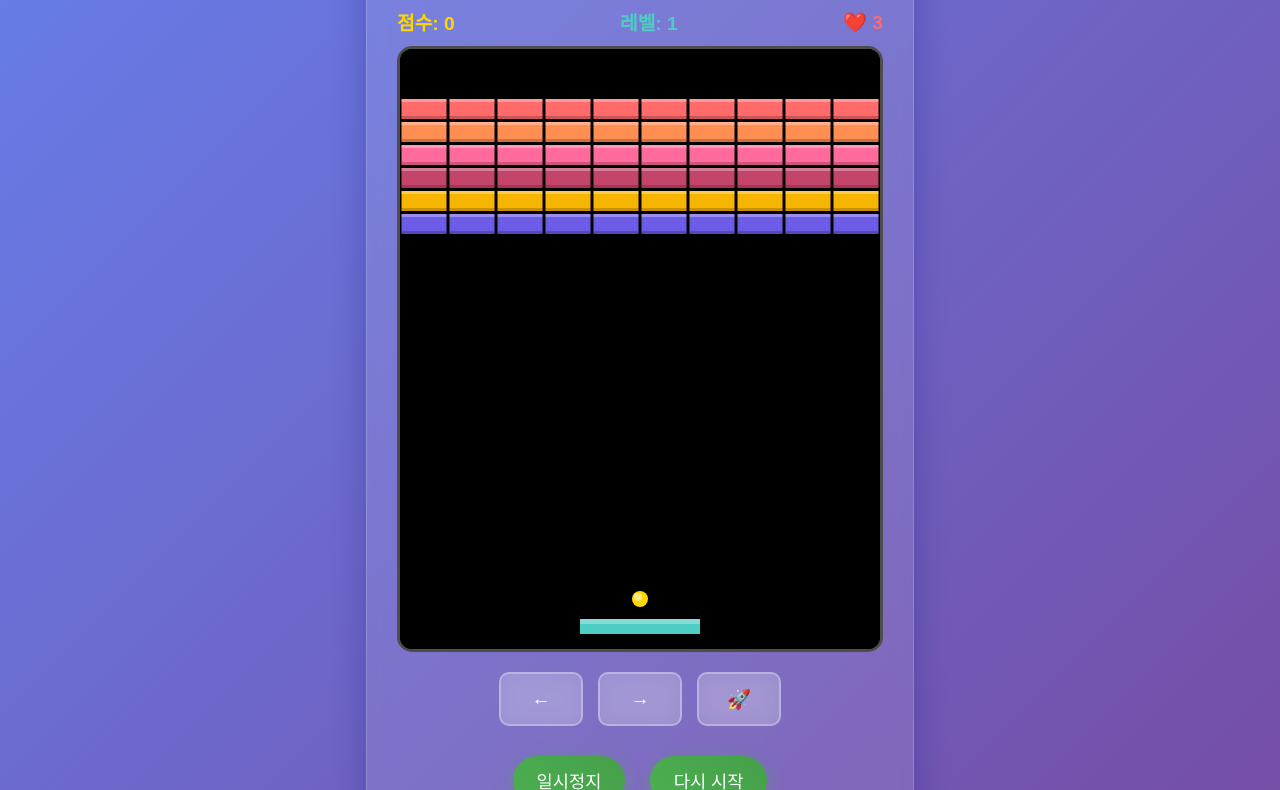
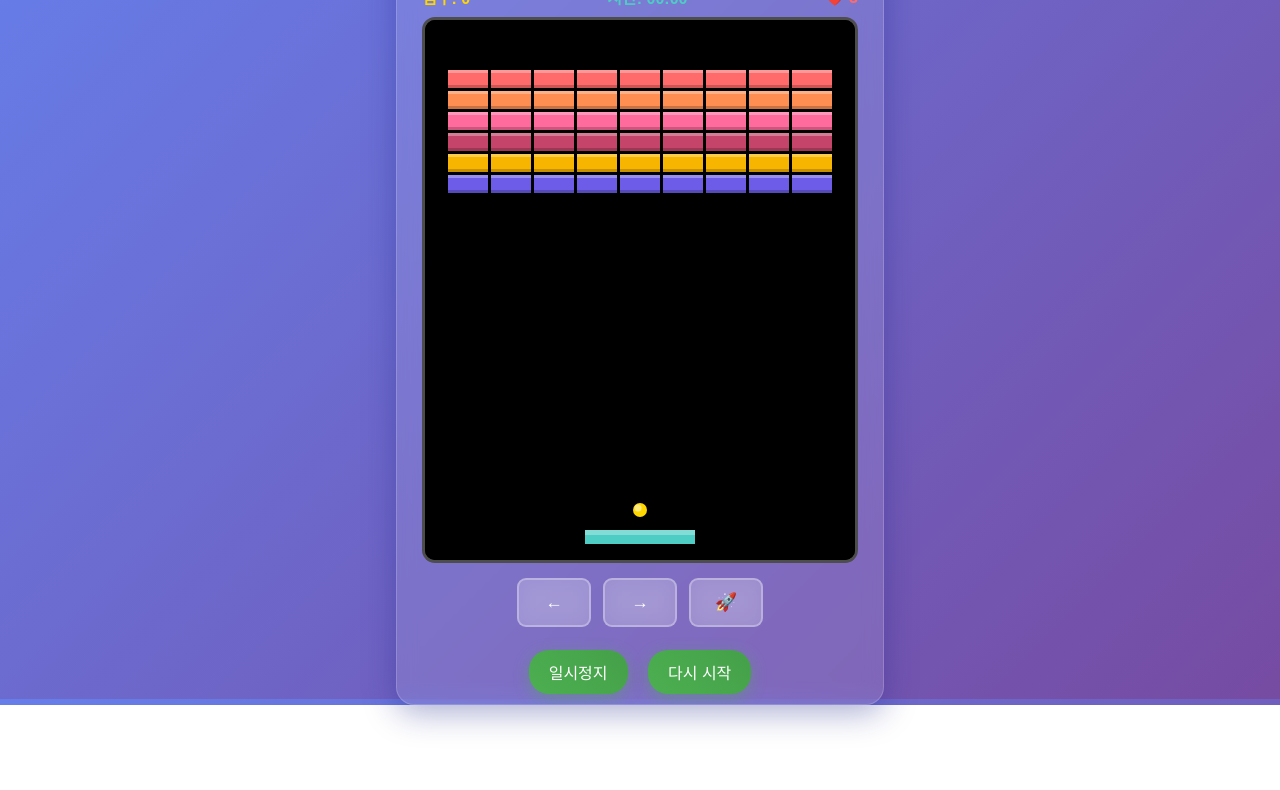
Before and after one commit to hkno3/block-game, a plain HTML site: page index.html in a window 1280 px wide. Shown: the part 101-891 px from the top of the page. After the commit the page ends 806 px from the top, so only its background shows below. Drawn offline with Linux system fonts and the light colour scheme.

Commit message:
Update index.html

```diff
--- a/index.html
+++ b/index.html
@@ -11,25 +11,28 @@
             display: flex;
             justify-content: center;
             align-items: center;
-            min-height: 100vh;
+            height: 100vh;
             background: linear-gradient(135deg, #667eea 0%, #764ba2 100%);
             font-family: 'Arial', sans-serif;
             color: white;
+            overflow: hidden;
         }
 
         .game-container {
             background: rgba(255, 255, 255, 0.1);
             backdrop-filter: blur(10px);
-            border-radius: 20px;
-            padding: 30px;
+            border-radius: 18px;
+            padding: 25px;
             box-shadow: 0 8px 32px rgba(31, 38, 135, 0.37);
             border: 1px solid rgba(255, 255, 255, 0.18);
             text-align: center;
+            max-height: 95vh;
+            overflow: hidden;
         }
 
         h1 {
-            margin: 0 0 20px 0;
-            font-size: 2.5em;
+            margin: 0 0 15px 0;
+            font-size: 2.2em;
             text-shadow: 2px 2px 4px rgba(0,0,0,0.3);
             background: linear-gradient(45deg, #fff, #ffd700);
             -webkit-background-clip: text;
@@ -39,9 +42,9 @@
 
         canvas {
             border: 3px solid rgba(255, 255, 255, 0.3);
-            border-radius: 15px;
+            border-radius: 13px;
             background: #000;
-            box-shadow: inset 0 0 20px rgba(0,0,0,0.3);
+            box-shadow: inset 0 0 18px rgba(0,0,0,0.3);
             display: block;
             margin: 0 auto;
         }
@@ -50,36 +53,28 @@
             display: flex;
             justify-content: space-between;
             align-items: center;
-            margin: 20px 0 10px 0;
-            font-size: 1.2em;
+            margin: 15px 0 8px 0;
+            font-size: 1em;
             font-weight: bold;
         }
 
-        .score {
-            color: #FFD700;
-        }
-
-        .lives {
-            color: #FF6B6B;
-        }
-
-        .level {
-            color: #4ECDC4;
-        }
+        .score { color: #FFD700; }
+        .lives { color: #FF6B6B; }
+        .level { color: #4ECDC4; }
 
         .controls {
             display: flex;
             justify-content: center;
-            gap: 15px;
-            margin: 20px 0;
+            gap: 12px;
+            margin: 15px 0;
         }
 
         .control-btn {
             background: rgba(255, 255, 255, 0.2);
             border: 2px solid rgba(255, 255, 255, 0.3);
-            border-radius: 10px;
+            border-radius: 9px;
             color: white;
-            font-size: 1.2em;
+            font-size: 1.1em;
             cursor: pointer;
             transition: all 0.2s ease;
             user-select: none;
@@ -87,8 +82,8 @@
             align-items: center;
             justify-content: center;
             backdrop-filter: blur(10px);
-            width: 80px;
-            height: 50px;
+            width: 70px;
+            height: 45px;
         }
 
         .control-btn:active {
@@ -100,11 +95,11 @@
             background: linear-gradient(45deg, #4CAF50, #45a049);
             border: none;
             color: white;
-            padding: 12px 24px;
-            font-size: 1.1em;
-            border-radius: 25px;
+            padding: 10px 20px;
+            font-size: 1em;
+            border-radius: 20px;
             cursor: pointer;
-            margin: 10px;
+            margin: 8px;
             transition: all 0.3s ease;
             box-shadow: 0 4px 15px rgba(76, 175, 80, 0.4);
         }
@@ -129,10 +124,10 @@
         }
 
         .instructions {
-            margin-top: 15px;
-            font-size: 0.9em;
+            margin-top: 12px;
+            font-size: 0.8em;
             opacity: 0.8;
-            line-height: 1.5;
+            line-height: 1.4;
         }
 
         @media (max-width: 600px) {
@@ -169,11 +164,11 @@
 
         <div class="game-info">
             <div class="score">점수: <span id="score">0</span></div>
-            <div class="level">레벨: <span id="level">1</span></div>
+            <div class="level">시간: <span id="gameTime">00:00</span></div>
             <div class="lives">❤️ <span id="lives">3</span></div>
         </div>
 
-        <canvas id="gameCanvas" width="480" height="600"></canvas>
+        <canvas id="gameCanvas" width="430" height="540"></canvas>
 
         <div class="controls">
             <div class="control-btn" id="leftBtn">←</div>
@@ -187,7 +182,7 @@
         <div class="instructions">
             ← → 화살표키 또는 터치로 패들 조작<br>
             스페이스바 또는 🚀 버튼으로 공 발사<br>
-            모든 블록을 깨면 다음 레벨!
+            30초마다 속도 증가!
         </div>
 
         <div class="game-over" id="gameOver">
@@ -208,14 +203,18 @@
         let lives = 3;
         let level = 1;
         let gameWon = false;
+        let gameTime = 0;
+        let lastSpeedUpTime = 0;
+        let gameStartTime = 0;
 
         // 패들
         const paddle = {
-            x: canvas.width / 2 - 60,
+            x: canvas.width / 2 - 55,
             y: canvas.height - 30,
-            width: 120,
-            height: 15,
-            speed: 8,
+            width: 110,
+            height: 14,
+            baseSpeed: 7,
+            speed: 7,
             color: '#4ECDC4'
         };
 
@@ -223,10 +222,11 @@
         const ball = {
             x: canvas.width / 2,
             y: canvas.height - 50,
-            radius: 8,
+            radius: 7,
             dx: 0,
             dy: 0,
-            speed: 5,
+            baseSpeed: 4.5,
+            speed: 4.5,
             color: '#FFD700',
             launched: false
         };
@@ -234,9 +234,9 @@
         // 블록들
         let blocks = [];
         const blockRows = 6;
-        const blockCols = 10;
-        const blockWidth = 45;
-        const blockHeight = 20;
+        const blockCols = 9;
+        const blockWidth = 40;
+        const blockHeight = 18;
         const blockPadding = 3;
         const blockColors = ['#FF6B6B', '#FF8E53', '#FF6B9D', '#C44569', '#F8B500', '#6C5CE7'];
 
@@ -253,7 +253,7 @@
 
             for (let row = 0; row < blockRows; row++) {
                 for (let col = 0; col < blockCols; col++) {
-                    if (level > 1 && Math.random() < 0.1) continue; // 고레벨에서 일부 블록 생략
+                    if (level > 1 && Math.random() < 0.1) continue;
 
                     blocks.push({
                         x: offsetX + col * (blockWidth + blockPadding),
@@ -290,9 +290,40 @@
                    ball.y + ball.radius > rect.y;
         }
 
+        // 시간 포맷팅
+        function formatTime(seconds) {
+            const mins = Math.floor(seconds / 60);
+            const secs = seconds % 60;
+            return `${mins.toString().padStart(2, '0')}:${secs.toString().padStart(2, '0')}`;
+        }
+
+        // 게임 시간 및 속도 업데이트
+        function updateGameTime() {
+            if (!gameRunning || isPaused || gameStartTime === 0) return;
+
+            gameTime = Math.floor((Date.now() - gameStartTime) / 1000);
+
+            // 30초마다 속도 증가
+            const speedUpIntervals = Math.floor(gameTime / 30);
+            if (speedUpIntervals > lastSpeedUpTime) {
+                lastSpeedUpTime = speedUpIntervals;
+
+                // 공 속도 10% 증가
+                ball.speed = ball.baseSpeed * Math.pow(1.1, speedUpIntervals);
+
+                // 패들 속도 50% 증가 (처음 한 번만)
+                if (speedUpIntervals === 1) {
+                    paddle.speed = paddle.baseSpeed * 1.5;
+                }
+            }
+        }
+
         // 공 발사
         function launchBall() {
             if (!ball.launched && gameRunning && !isPaused) {
+                if (gameStartTime === 0) {
+                    gameStartTime = Date.now();
+                }
                 ball.dx = (Math.random() - 0.5) * 6;
                 ball.dy = -ball.speed;
                 ball.launched = true;
@@ -335,7 +366,6 @@
             // 패들 충돌
             if (checkCollision(ball, paddle) && ball.dy > 0) {
                 ball.dy = -ball.dy;
-                // 패들의 어느 부분에 맞았는지에 따라 각도 조정
                 const hitPos = (ball.x - paddle.x) / paddle.width;
                 ball.dx = (hitPos - 0.5) * 8;
                 createParticles(ball.x, ball.y, paddle.color);
@@ -402,7 +432,8 @@
         // 다음 레벨
         function nextLevel() {
             level++;
-            ball.speed += 0.5;
+            ball.baseSpeed += 0.3;
+            ball.speed = ball.baseSpeed * Math.pow(1.1, lastSpeedUpTime);
             createBlocks();
             resetBall();
         }
@@ -469,11 +500,13 @@
         // 게임 루프
         function gameLoop() {
             if (gameRunning && !isPaused) {
+                updateGameTime();
                 updatePaddle();
                 updateBall();
                 updateParticles();
             }
 
+            updateDisplay();
             render();
             requestAnimationFrame(gameLoop);
         }
@@ -481,7 +514,7 @@
         // 디스플레이 업데이트
         function updateDisplay() {
             document.getElementById('score').textContent = score;
-            document.getElementById('level').textContent = level;
+            document.getElementById('gameTime').textContent = formatTime(gameTime);
             document.getElementById('lives').textContent = lives;
         }
 
@@ -496,13 +529,19 @@
             score = 0;
             lives = 3;
             level = 1;
-            ball.speed = 5;
+            gameTime = 0;
+            lastSpeedUpTime = 0;
+            gameStartTime = 0;
+            ball.baseSpeed = 4.5;
+            ball.speed = 4.5;
+            paddle.baseSpeed = 7;
+            paddle.speed = 7;
             gameRunning = true;
             isPaused = false;
             gameWon = false;
             particles = [];
 
-            paddle.x = canvas.width / 2 - 60;
+            paddle.x = canvas.width / 2 - 55;
             createBlocks();
             resetBall();
 
```
